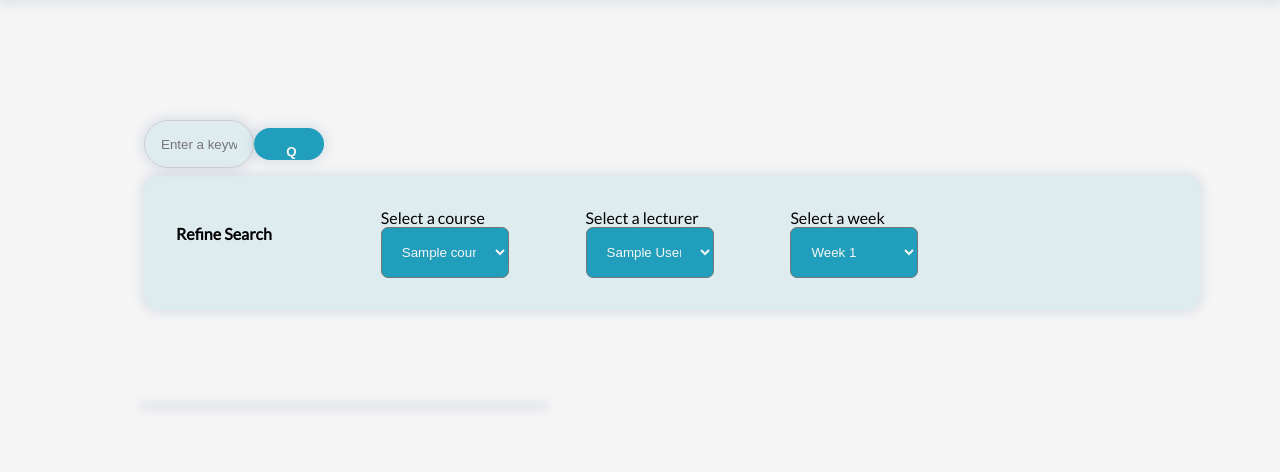
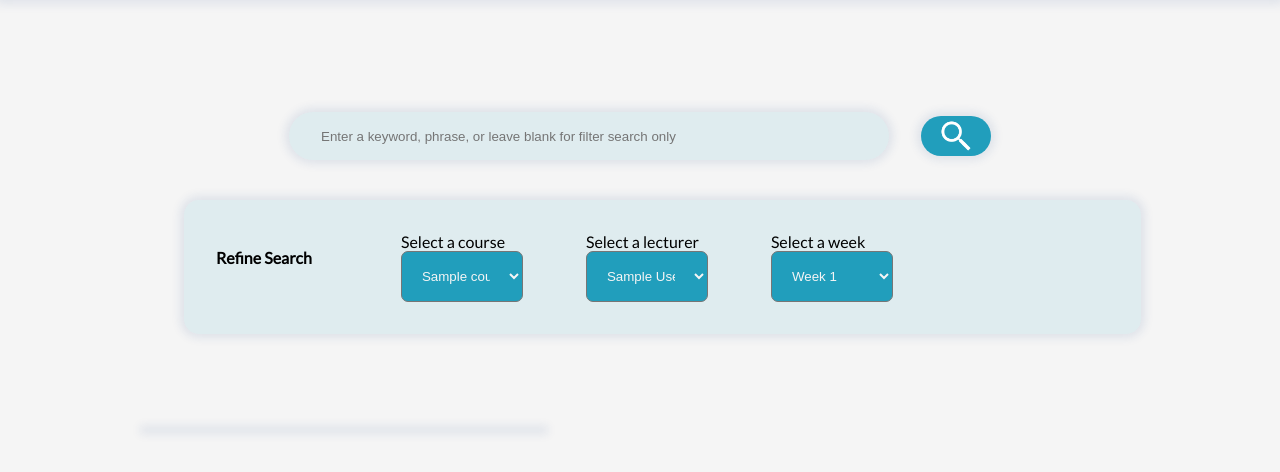
Before and after one commit to Ishitanarsiker/WAD2_GroupProject, a Django app: page /lectureFinderApp/search/ in a window 1280 px wide. Shown: the part 83-555 px from the top of the page. Run offline with Django 3.2, Linux system fonts and the light colour scheme; tables that the repository leaves empty hold one stand-in row (values such as "Sample post").

Commit message:
search css

```diff
--- a/lectureFinder/static/css/light.css
+++ b/lectureFinder/static/css/light.css
@@ -289,6 +289,8 @@
     grid-template-columns: 1fr 7fr 1fr;
     grid-template-areas: ". a .";
     align-items: center;
+    display: flex;
+    justify-content: center;
 }
 
 .input-container-content {
@@ -317,12 +319,31 @@
 }
 
 .search-btn {
-    height: 3rem;
-    background-color: var(--orange-1);
+    position:relative;
+    background: var(--blue-2);
+    box-shadow: 0 0 10px 4px rgb(31 66 135 / 10%);
+    border-radius: var(--corner-btn);
+    padding: 1rem 2rem;
+    border: none;
+    font-weight: bold;
+    transition: all .2s;
+    cursor: pointer;
+    width: 70px;
+    height: 40px;
+    vertical-align: middle;
+}
+
+.search-btn img {
+    position:absolute;
+    top: 50%;
+    left:50%;
+    -webkit-transform: translate(-50%, -50%);
+    -ms-transform: translate(-50%, -50%);
+    transform: translate(-50%, -50%);
 }
 
 .search-btn:hover {
-    background-color: var(--orange-2);
+    background-color: var(--blue-3);
 }
 
 .search-icon {
@@ -334,13 +355,13 @@
     display: grid;
     grid-template-columns: 1fr 1fr 1fr 1fr 1fr;
     gap: 2rem;
-
-    width: 100%;
+    color:  black;
+    width: 90%;
     box-shadow: 0 0 10px 4px rgb(31 66 135 / 10%);
     background-color: rgb(33, 158, 188, 0.1);
     padding: 2rem 2rem;
     border-radius: var(--corner);
-
+    margin: 40px;
     margin-bottom: 6rem;
 }
 
@@ -349,7 +370,7 @@
     color: var(--almost-white);
     border-radius: 7px;
     padding: 1rem;
-    width: 8rem;
+    width: 80%;
     outline: none;
     cursor: pointer;
 }
--- a/lectureFinder/templates/lectureFinderApp/search.html
+++ b/lectureFinder/templates/lectureFinderApp/search.html
@@ -12,9 +12,9 @@
             <form action="{% url 'lectureFinderApp:search' %}" method="POST">
                 {% csrf_token %}
                  <div class="input-container">
-                    <input class="search-bar" type="text"
+                    <input class="search-bar" type="search"
                            placeholder="Enter a keyword, phrase, or leave blank for filter search only" name="search_query">
-                    <button class="btn" type="submit" name="submit">Q</button>
+                    <button class="search-btn" type="submit" name="submit"><img src="{% static 'images/search-icon.png' %}" height="35"></button>
                 </div>
 
                 <div class="filter-container">
```
Also changed, not shown: lectureFinder/static/css/dark.css (+34 -11 lines).
